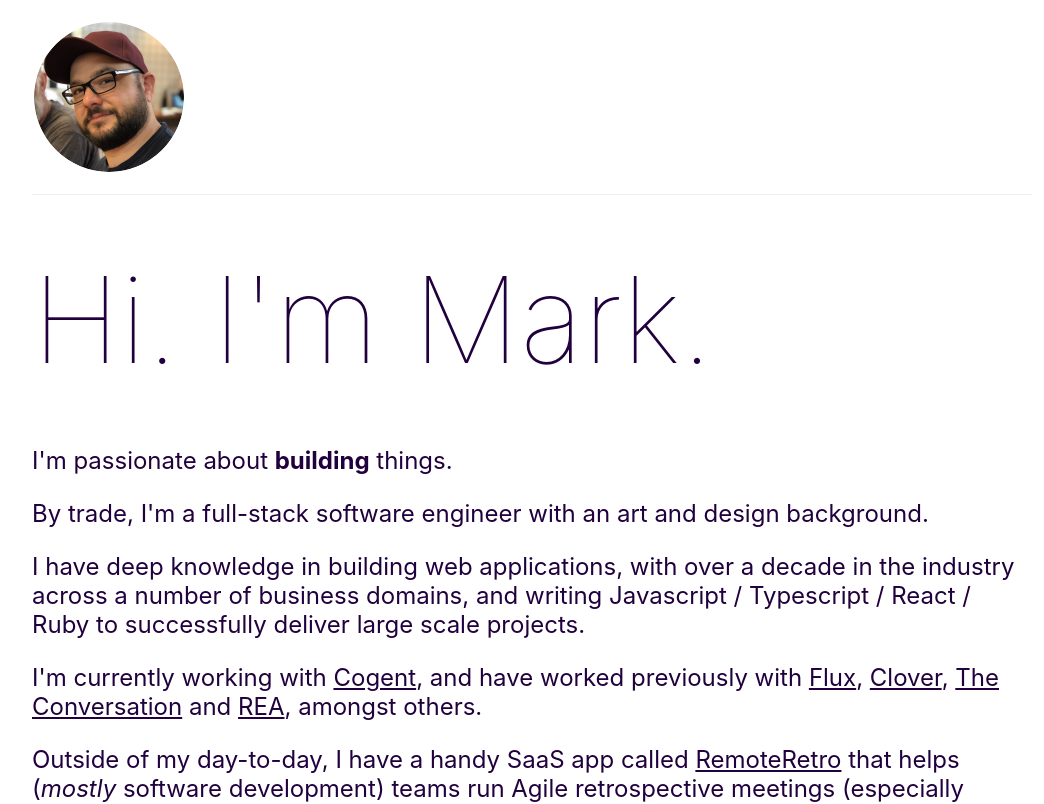
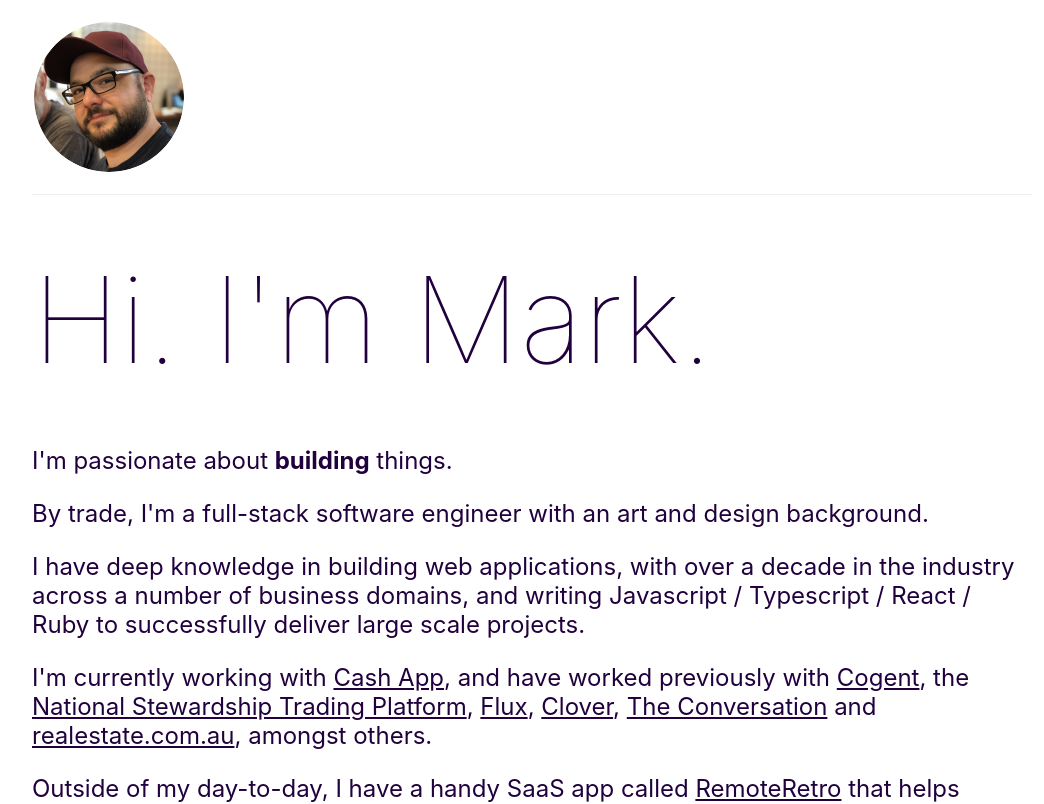
Before and after one commit to markcipolla/markcipolla.com, a Next.js app: page / in a window 1280 px wide. Shown: the top 804 px of the page, without its empty margins (108-1152 px from the left). Built offline with nearby package versions, Linux system fonts and the light colour scheme.

Commit message:
Update work client list

```diff
--- a/pages/index.js
+++ b/pages/index.js
@@ -20,8 +20,8 @@
       </p>
 
       <p>
-        I'm currently working with <a href="https://cogent.co/">Cogent</a>, and have worked previously
-        with <a href="https://www.fluxfederation.com/">Flux</a>, <a href="https://www.clover.com.au/">Clover</a>, <a href="https://theconversation.com/">The Conversation</a> and <a href="https://www.realestate.com.au/">REA</a>, amongst others.
+        I'm currently working with <a href="https://cash.app/">Cash App</a>, and have worked previously
+        with <a href="https://cogent.co/">Cogent</a>, the <a href="https://agsteward.com.au">National Stewardship Trading Platform</a>, <a href="https://www.fluxfederation.com/">Flux</a>, <a href="https://www.clover.com.au/">Clover</a>, <a href="https://theconversation.com/">The Conversation</a> and <a href="https://www.realestate.com.au/">realestate.com.au</a>, amongst others.
       </p>
 
       <p>
```
